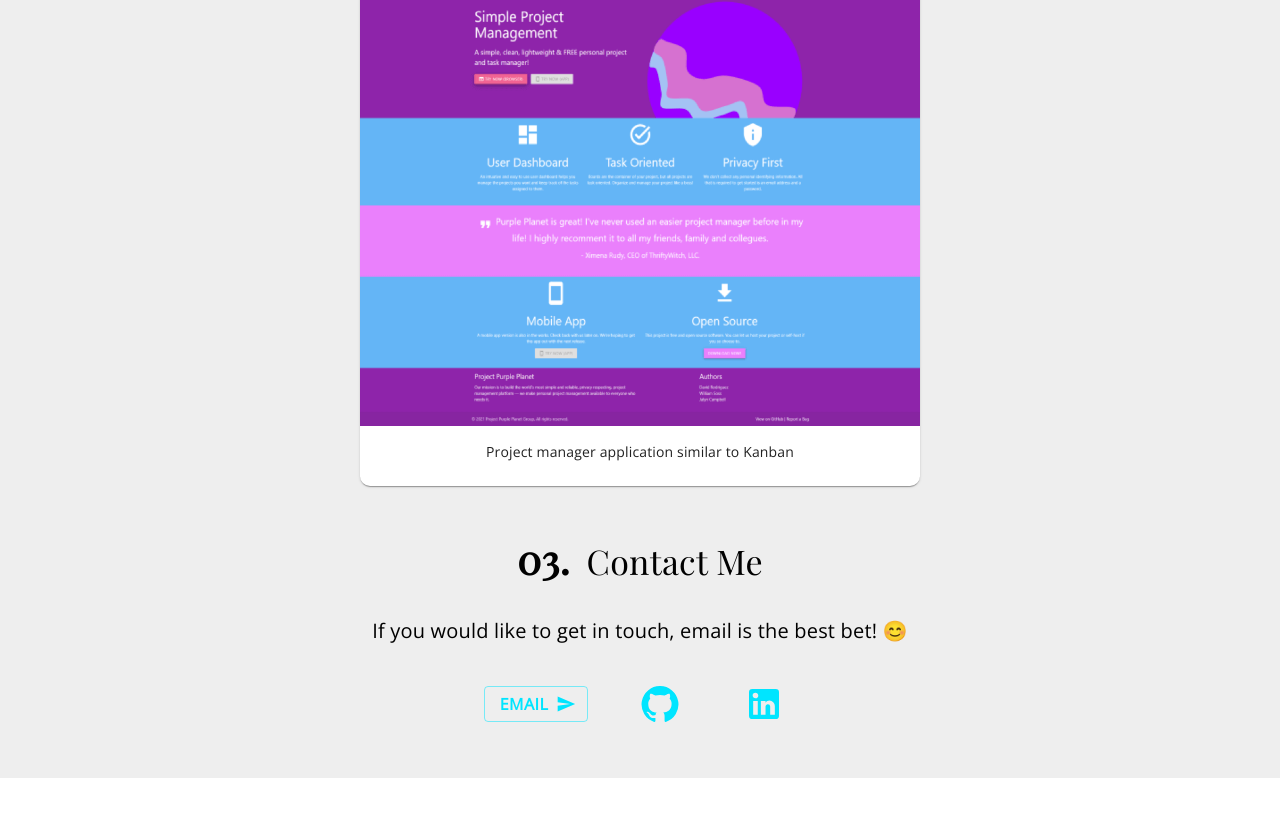
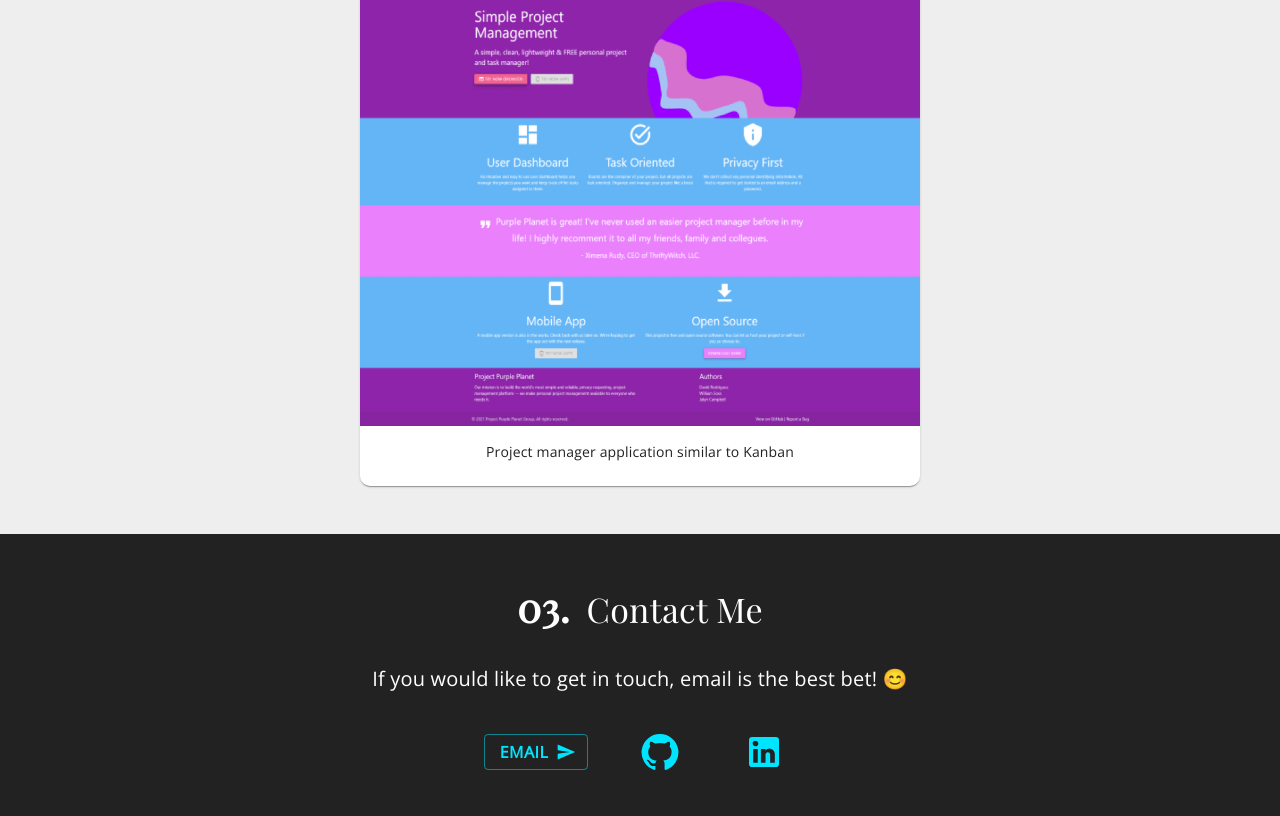
Before and after one commit to sossw1/React-Portfolio, a React (Create React App) app: page / in a window 1280 px wide. Shown: the part 1302-2118 px from the top of the page. Before the commit the page ends 2080 px from the top, so only its background shows below. Built offline with nearby package versions, Linux system fonts and the light colour scheme.

Commit message:
dark grey background and white text

```diff
--- a/src/components/Contact.tsx
+++ b/src/components/Contact.tsx
@@ -1,25 +1,30 @@
-import { Button, Container, Grid, Typography } from '@mui/material';
+import { Box, Button, Container, Grid, Typography } from '@mui/material';
 import { GitHub, LinkedIn, Send } from '@mui/icons-material';
 import theme from '../Theme';
 
 export default function Contact() {
   return (
+    <Box p='3rem 0' sx={{ backgroundColor: '#222', width: '100%' }}>
       <Container>
-      <Grid
-        container
-        direction='column'
-        alignItems='center'
-        spacing={4}
-        mb='3rem'
+        <Grid container direction='column' alignItems='center' spacing={4}>
+          <Grid item>
+            <Typography
+              variant='h4'
+              component='h2'
+              color={theme.palette.common.white}
+              sx={{ ...theme.serif }}
             >
-        <Grid item>
-          <Typography variant='h4' component='h2' sx={{ ...theme.serif }}>
               <b style={{ fontSize: '40px', marginRight: '0.5rem' }}>03.</b>{' '}
               Contact Me
             </Typography>
           </Grid>
           <Grid item>
-          <Typography variant='body1' fontSize='1.25rem' sx={{ ...theme.sans }}>
+            <Typography
+              variant='body1'
+              fontSize='1.25rem'
+              color={theme.palette.common.white}
+              sx={{ ...theme.sans }}
+            >
               If you would like to get in touch, email is the best bet! 😊
             </Typography>
           </Grid>
@@ -65,5 +70,6 @@ export default function Contact() {
           </Grid>
         </Grid>
       </Container>
+    </Box>
   );
 }
```
Lines whose indentation alone changed are shown as unchanged.
